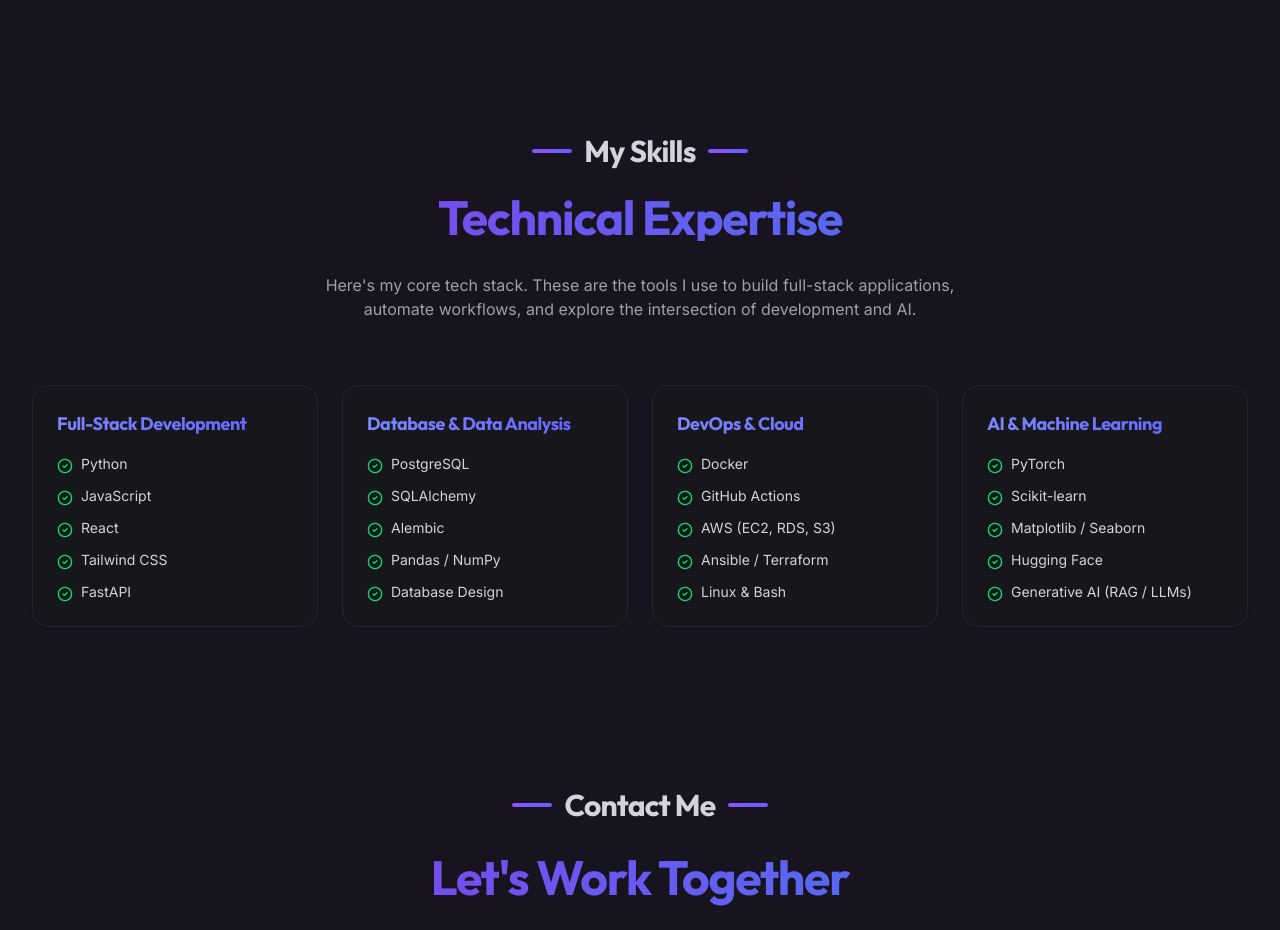
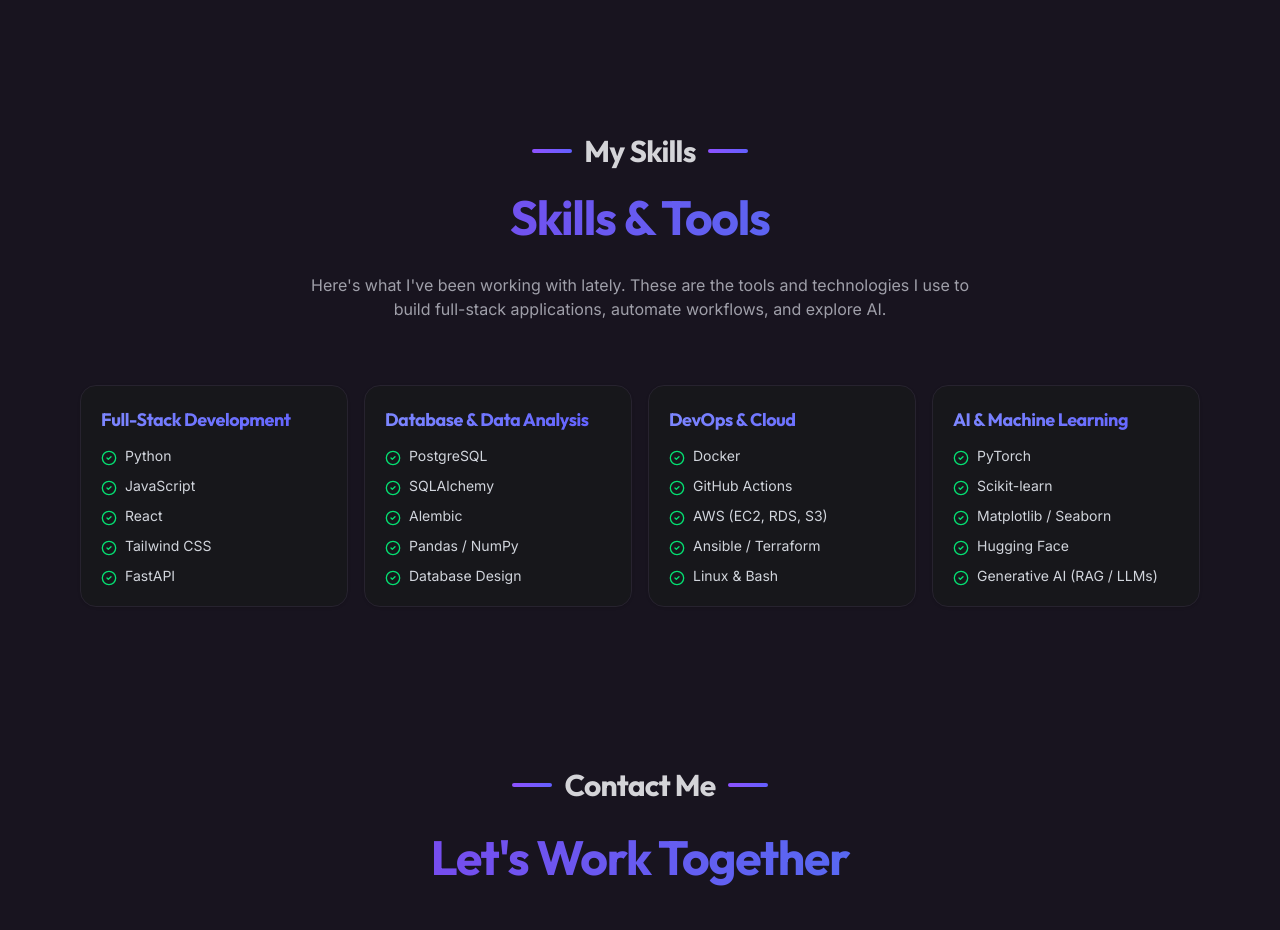
Before and after one commit to nabilelbajdi/nabil-portfolio, a React (Vite) app: page / in a window 1280 px wide. Shown: the part 2820-3750 px from the top of the page. Built offline with nearby package versions, Linux system fonts and the light colour scheme.

Commit message:
Update skills section title and spacing

```diff
--- a/src/components/SkillsSection.jsx
+++ b/src/components/SkillsSection.jsx
@@ -46,8 +46,8 @@
 
   return (
     <section id="skills" className="py-24 section-padding relative overflow-hidden">
-      <div className="container mx-auto relative z-10">
-        <div className="text-center mb-16 animate-fade-in opacity-0">
+      <div className="container mx-auto relative z-10 max-w-6xl">
+        <div className="text-center mb-16 animate-fade-in opacity-0 px-4">
           <div className="flex items-center gap-3 mb-6 justify-center">
             <span className="inline-block w-10 h-1 bg-gradient-to-r from-violet-500 to-indigo-500 rounded-full"></span>
             <h2 className="text-2xl sm:text-3xl font-bold text-stone-700 dark:text-zinc-300">
@@ -56,25 +56,25 @@
             <span className="inline-block w-10 h-1 bg-gradient-to-r from-violet-500 to-indigo-500 rounded-full"></span>
           </div>
           <h3 className="text-3xl sm:text-4xl lg:text-5xl font-bold mb-8 text-gradient">
-            Technical Expertise
+            Skills & Tools
           </h3>
           <p className="text-stone-600 dark:text-zinc-400 text-center mb-12 max-w-2xl mx-auto">
-            Here's my core tech stack. These are the tools I use to build full-stack applications, automate workflows, and explore the intersection of development and AI.
+            Here's what I've been working with lately. These are the tools and technologies I use to build full-stack applications, automate workflows, and explore AI.
           </p>
         </div>
 
-        <div className="grid grid-cols-1 md:grid-cols-2 lg:grid-cols-4 gap-6">
+        <div className="grid grid-cols-1 md:grid-cols-2 lg:grid-cols-4 gap-4 px-4">
           {skillCategories.map((category, index) => (
             <div
               key={index}
-              className="bg-white dark:bg-zinc-900/90 rounded-2xl p-6 border border-border shadow-sm hover:shadow-xl transition-all duration-300 animate-fade-in opacity-0 relative z-40"
+              className="bg-white dark:bg-zinc-900/90 rounded-2xl p-5 border border-border shadow-sm hover:shadow-xl transition-all duration-300 animate-fade-in opacity-0 relative z-40"
               style={{ animationDelay: `${0.2 + index * 0.1}s` }}
             >
-              <h4 className="text-lg font-bold mb-4 bg-gradient-to-r from-indigo-600 to-indigo-500 dark:from-indigo-400 dark:to-indigo-500 bg-clip-text text-transparent">
+              <h4 className="text-lg font-bold mb-3 bg-gradient-to-r from-indigo-600 to-indigo-500 dark:from-indigo-400 dark:to-indigo-500 bg-clip-text text-transparent">
                 {category.title}
               </h4>
 
-              <ul className="space-y-3">
+              <ul className="space-y-2.5">
                 {category.skills.map((skill, skillIndex) => (
                   <li key={skillIndex} className="flex items-start gap-2">
                     <CheckCircle2 className="text-green-500 dark:text-green-400 w-4 h-4 flex-shrink-0 mt-1" />
```
